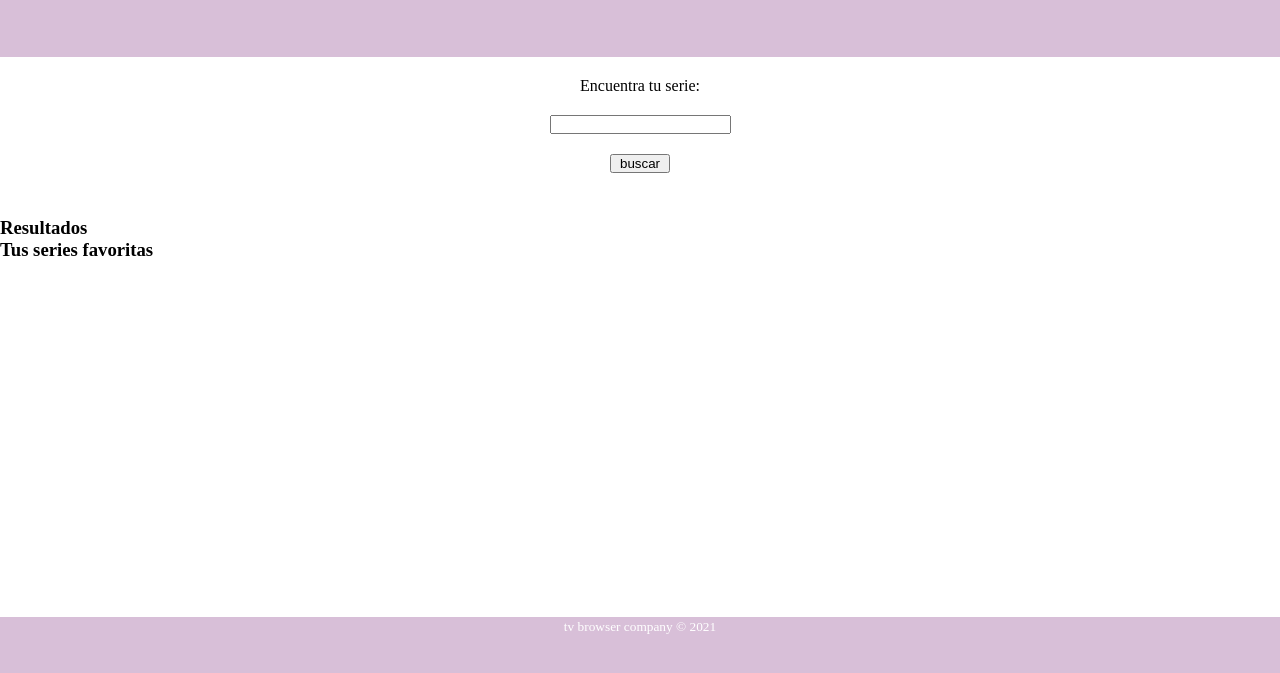
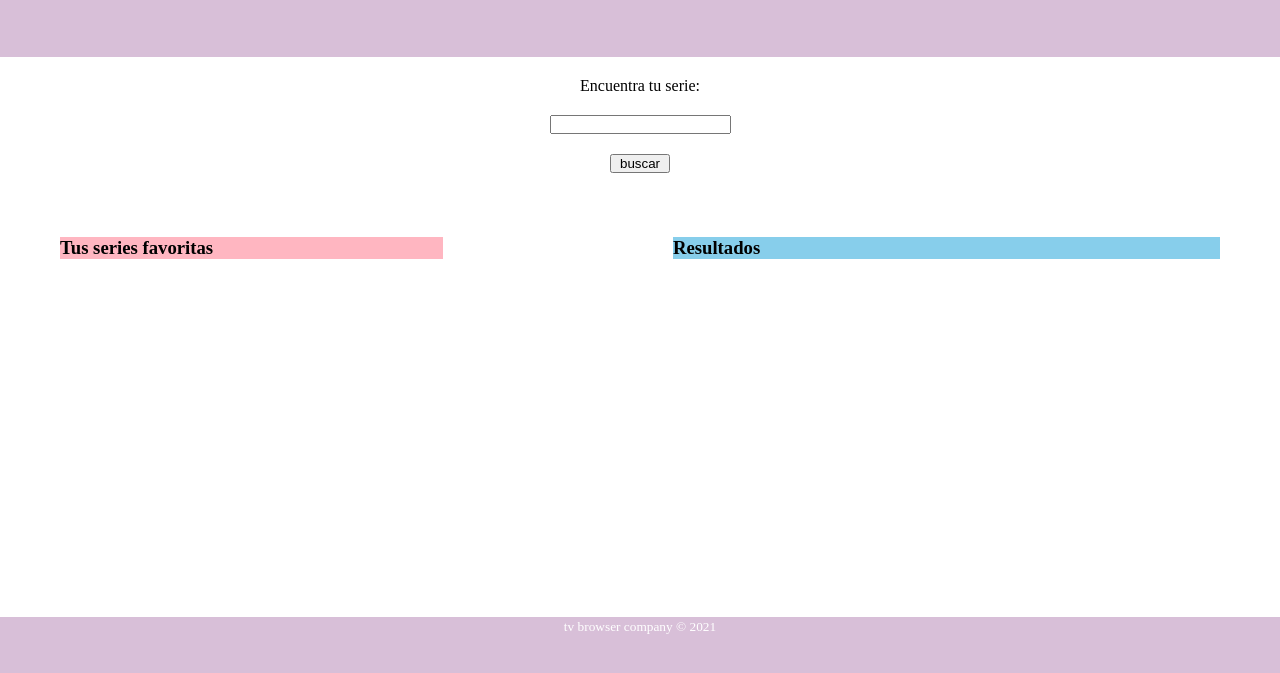
Before and after one commit to Adalab/modulo-2-evaluacion-final-moniLamas, a website: page src/html/index.html in a window 1280 px wide. Shown: the part 103-776 px from the top of the page. Drawn offline with nearby package versions, Linux system fonts and the light colour scheme; files that its build step writes are made by us from their sources.

Commit message:
apply styles page

```diff
--- a/src/html/partials/main.html
+++ b/src/html/partials/main.html
@@ -4,11 +4,12 @@
         <input type="text" class="inputSearch" name="search" id="search">
         <button class="btnSearch">buscar</button>
     </section>
-    <section class="page__results">
-        <h3>Resultados</h3>
-
-    </section>
-    <aside class="page__favorites">
-        <h3 class="fav-title">Tus series favoritas</h3>
-    </aside>
+    <div class="page__container">
+        <aside class="favourites">
+            <h3 class="fav-title">Tus series favoritas</h3>
+        </aside>
+        <section class="results">
+            <h3>Resultados</h3>
+        </section>
+    </div>
 </main>
--- a/src/scss/layout/_page.scss
+++ b/src/scss/layout/_page.scss
@@ -1,6 +1,7 @@
 .page {
     width: 100%;
     height: 70vh;
+
 
     &__search {
         height: 160px;
@@ -21,4 +22,20 @@
             width: 60px;
         }
     }
+
+    &__container {
+        padding: 20px 60px;
+        display: grid;
+        grid-template-areas: "a b c c";
+
+        .favourites {
+            grid-area: a;
+            background-color: lightpink;
+        }
+
+        .results {
+            grid-area: c;
+            background-color: skyblue;
+        }
+    }
 }
```
